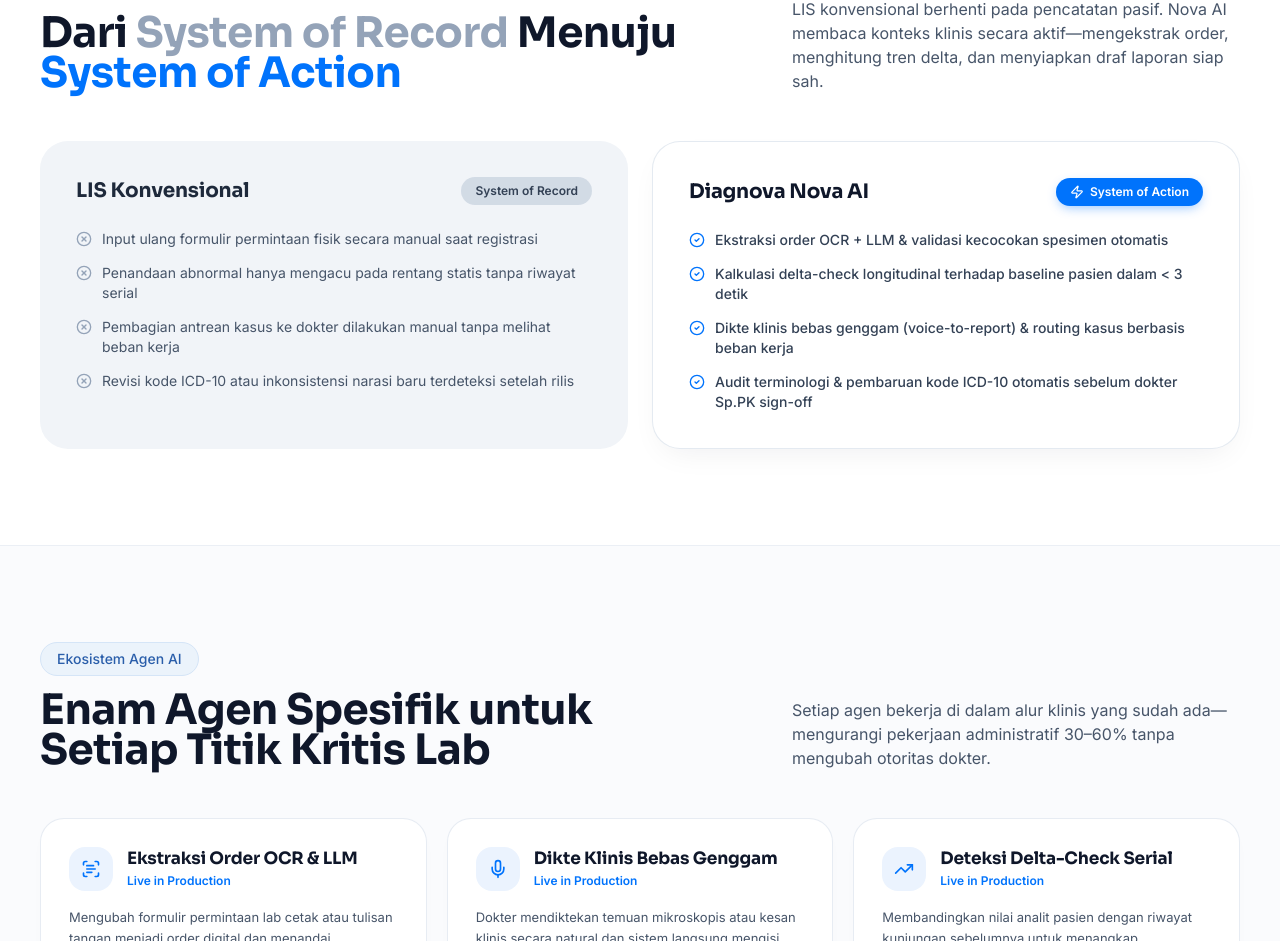
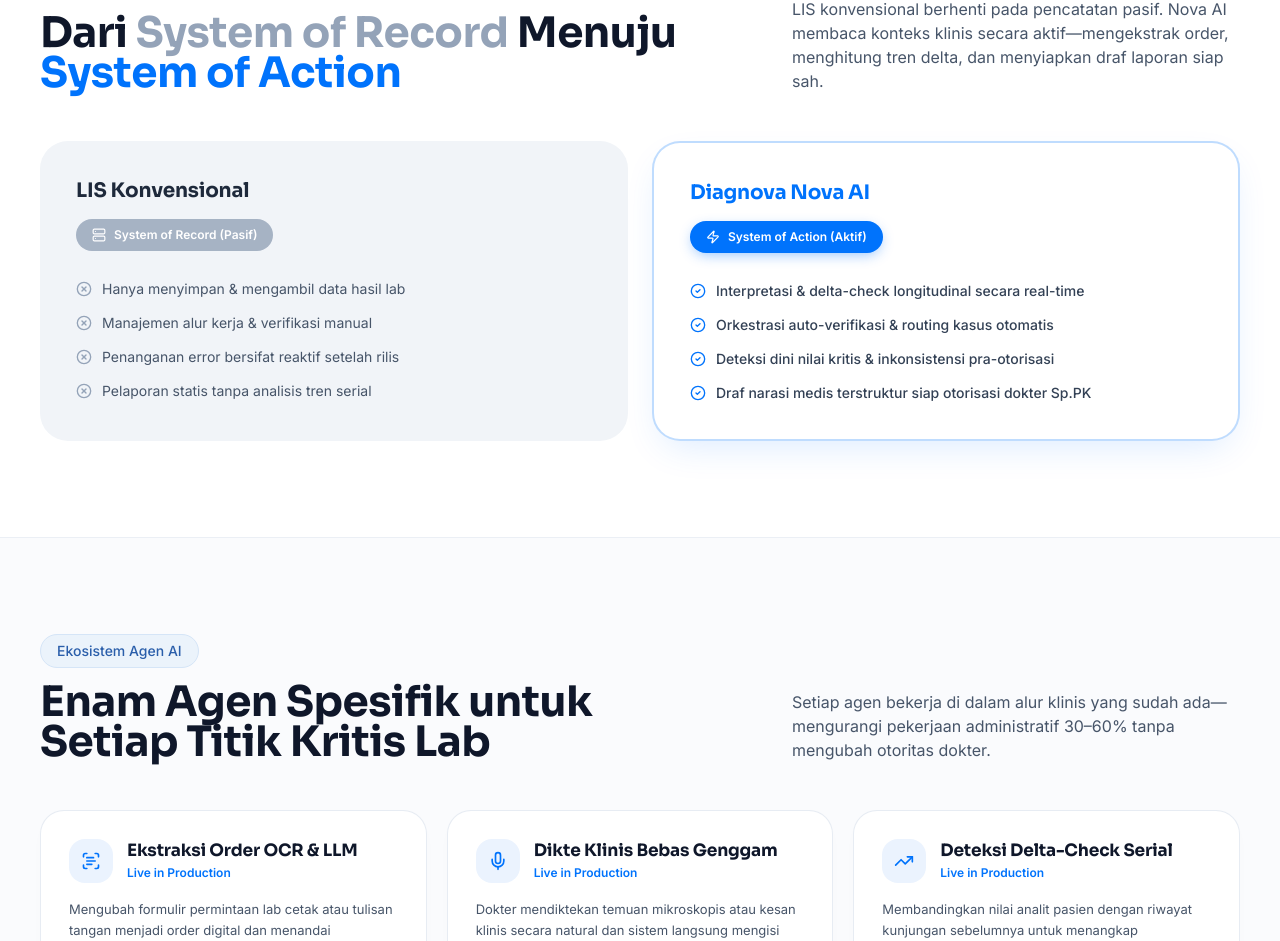
Before and after one commit to TBTBAgency/WebsiteDiagnova, a Next.js app: page /nova-ai in a window 1280 px wide. Shown: the part 978-1919 px from the top of the page. Built offline with nearby package versions, Linux system fonts and the light colour scheme; no server answers.

Commit message:
style(nova-ai): restore The LIS System of Action card design while keeping left-aligned header

```diff
--- a/app/(marketing)/nova-ai/page.tsx
+++ b/app/(marketing)/nova-ai/page.tsx
@@ -406,29 +406,20 @@ export default function NovaAIPage() {
             {/* Left Card: Traditional LIS */}
             <div className="rounded-[28px] bg-[#F1F4F8] p-7 sm:p-9 flex flex-col justify-between">
               <div>
-                <div className="flex items-center justify-between gap-3">
-                  <h3 className="font-display text-xl font-bold text-slate-800">
-                    {language === "ID" ? "LIS Konvensional" : "Traditional LIS"}
-                  </h3>
-                  <span className="inline-flex items-center gap-1.5 px-3.5 py-1.5 rounded-full bg-slate-300/80 text-slate-700 text-xs font-semibold">
-                    System of Record
-                  </span>
+                <h3 className="font-display text-xl font-bold text-slate-800">
+                  {language === "ID" ? "LIS Konvensional" : "Traditional LIS"}
+                </h3>
+                <div className="mt-3.5 inline-flex items-center gap-2 px-4 py-2 rounded-full bg-slate-400/80 text-white text-xs font-semibold">
+                  <Server className="h-3.5 w-3.5" />
+                  <span>{language === "ID" ? "System of Record (Pasif)" : "System of Record"}</span>
                 </div>
 
-                <ul className="mt-6 space-y-3.5 text-xs sm:text-sm text-slate-600">
+                <ul className="mt-7 space-y-3.5 text-xs sm:text-sm text-slate-600">
                   {[
-                    language === "ID"
-                      ? "Input ulang formulir permintaan fisik secara manual saat registrasi"
-                      : "Manual re-keying of paper requisitions during accessioning",
-                    language === "ID"
-                      ? "Penandaan abnormal hanya mengacu pada rentang statis tanpa riwayat serial"
-                      : "Static reference flags with zero longitudinal patient trend awareness",
-                    language === "ID"
-                      ? "Pembagian antrean kasus ke dokter dilakukan manual tanpa melihat beban kerja"
-                      : "Manual case distribution blind to subspecialty and workload queues",
-                    language === "ID"
-                      ? "Revisi kode ICD-10 atau inkonsistensi narasi baru terdeteksi setelah rilis"
-                      : "ICD-10 and terminology mismatches caught reactively post-signout",
+                    language === "ID" ? "Hanya menyimpan & mengambil data hasil lab" : "Passive data storage & retrieval",
+                    language === "ID" ? "Manajemen alur kerja & verifikasi manual" : "Manual workflow & validation management",
+                    language === "ID" ? "Penanganan error bersifat reaktif setelah rilis" : "Reactive error handling after sign-out",
+                    language === "ID" ? "Pelaporan statis tanpa analisis tren serial" : "Static reporting without longitudinal context",
                   ].map((item) => (
                     <li key={item} className="flex items-start gap-2.5">
                       <XCircle className="h-4 w-4 text-slate-400 shrink-0 mt-0.5" />
@@ -440,32 +431,30 @@ export default function NovaAIPage() {
             </div>
 
             {/* Right Card: Diagnova Nova AI */}
-            <div className="rounded-[28px] bg-white border border-slate-200/90 p-7 sm:p-9 shadow-[0_12px_32px_-12px_rgba(15,23,42,0.08)] flex flex-col justify-between">
+            <div className="rounded-[28px] bg-white border-2 border-[#0073FC]/25 p-7 sm:p-9 shadow-[0_14px_38px_-12px_rgba(0,115,252,0.16)] flex flex-col justify-between">
               <div>
-                <div className="flex items-center justify-between gap-3">
-                  <h3 className="font-display text-xl font-bold text-slate-900">
-                    {language === "ID" ? "Diagnova Nova AI" : "Diagnova Nova AI"}
-                  </h3>
-                  <span className="inline-flex items-center gap-1.5 px-3.5 py-1.5 rounded-full bg-[#0073FC] text-white text-xs font-semibold shadow-[0_4px_12px_-3px_rgba(0,115,252,0.45)]">
-                    <Zap className="h-3.5 w-3.5" />
-                    <span>System of Action</span>
-                  </span>
+                <h3 className="font-display text-xl font-bold text-[#0073FC]">
+                  {language === "ID" ? "Diagnova Nova AI" : "Diagnova Modern LIS"}
+                </h3>
+                <div className="mt-3.5 inline-flex items-center gap-2 px-4 py-2 rounded-full bg-[#0073FC] text-white text-xs font-semibold shadow-[0_4px_14px_-3px_rgba(0,115,252,0.45)]">
+                  <Zap className="h-3.5 w-3.5" />
+                  <span>{language === "ID" ? "System of Action (Aktif)" : "System of Action"}</span>
                 </div>
 
-                <ul className="mt-6 space-y-3.5 text-xs sm:text-sm text-slate-700 font-medium">
+                <ul className="mt-7 space-y-3.5 text-xs sm:text-sm text-slate-700 font-medium">
                   {[
                     language === "ID"
-                      ? "Ekstraksi order OCR + LLM & validasi kecocokan spesimen otomatis"
-                      : "OCR + LLM requisition extraction with automated specimen mismatch checks",
+                      ? "Interpretasi & delta-check longitudinal secara real-time"
+                      : "Real-time interpretation & longitudinal delta-check",
                     language === "ID"
-                      ? "Kalkulasi delta-check longitudinal terhadap baseline pasien dalam < 3 detik"
-                      : "Longitudinal delta-check calculations against patient baselines in < 3 sec",
+                      ? "Orkestrasi auto-verifikasi & routing kasus otomatis"
+                      : "Automated workflow orchestration & smart case routing",
                     language === "ID"
-                      ? "Dikte klinis bebas genggam (voice-to-report) & routing kasus berbasis beban kerja"
-                      : "Hands-free voice dictation & workload-aware pathologist case routing",
+                      ? "Deteksi dini nilai kritis & inkonsistensi pra-otorisasi"
+                      : "Proactive panic triage & pre-signout inconsistency alerts",
                     language === "ID"
-                      ? "Audit terminologi & pembaruan kode ICD-10 otomatis sebelum dokter Sp.PK sign-off"
-                      : "Pre-signout terminology audit & automatic ICD-10 updates before authorization",
+                      ? "Draf narasi medis terstruktur siap otorisasi dokter Sp.PK"
+                      : "Structured clinical drafts ready for pathologist sign-off",
                   ].map((item) => (
                     <li key={item} className="flex items-start gap-2.5">
                       <CheckCircle2 className="h-4 w-4 text-[#0073FC] shrink-0 mt-0.5" />
```
